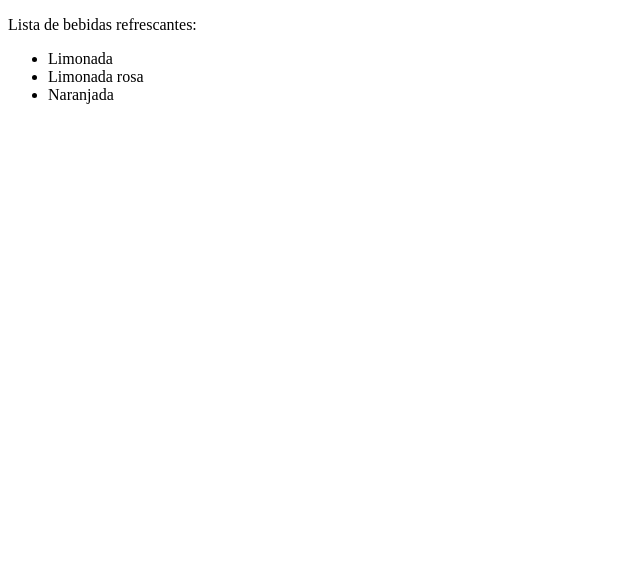
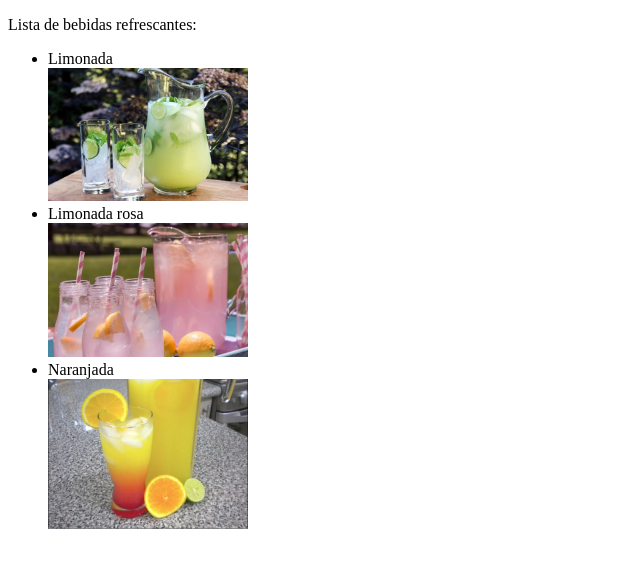
Before and after one commit to Diegoordgzt/arenero_menu, a plain HTML site: page bebidas/index.html in a window 1280 px wide. Shown: the whole page, without its empty margins (0-640 px from the left). Drawn offline with Linux system fonts and the light colour scheme.

Commit message:
agregar imagenes al index de bebidas

```diff
--- a/bebidas/index.html
+++ b/bebidas/index.html
@@ -9,8 +9,11 @@
             <p>Lista de bebidas refrescantes:</p>
             <ul>
                 <li>Limonada</li>
+             <img src="../imagenes/limonada.jpg" alt="Limonada" width="200">
                 <li>Limonada rosa</li>
+                <img src="../imagenes/limonadarosa.jpg" alt="Limonada Rosa" width="200">
                 <li>Naranjada</li>
+                <img src="../imagenes/naranjada.jpg" alt="Naranjada" width="200">
             </ul>
         </body>
         </html>
```
Also changed, not shown: imagenes/limonada.jpg (added), imagenes/limonadarosa.jpg (added), imagenes/naranjada.jpg (added).
